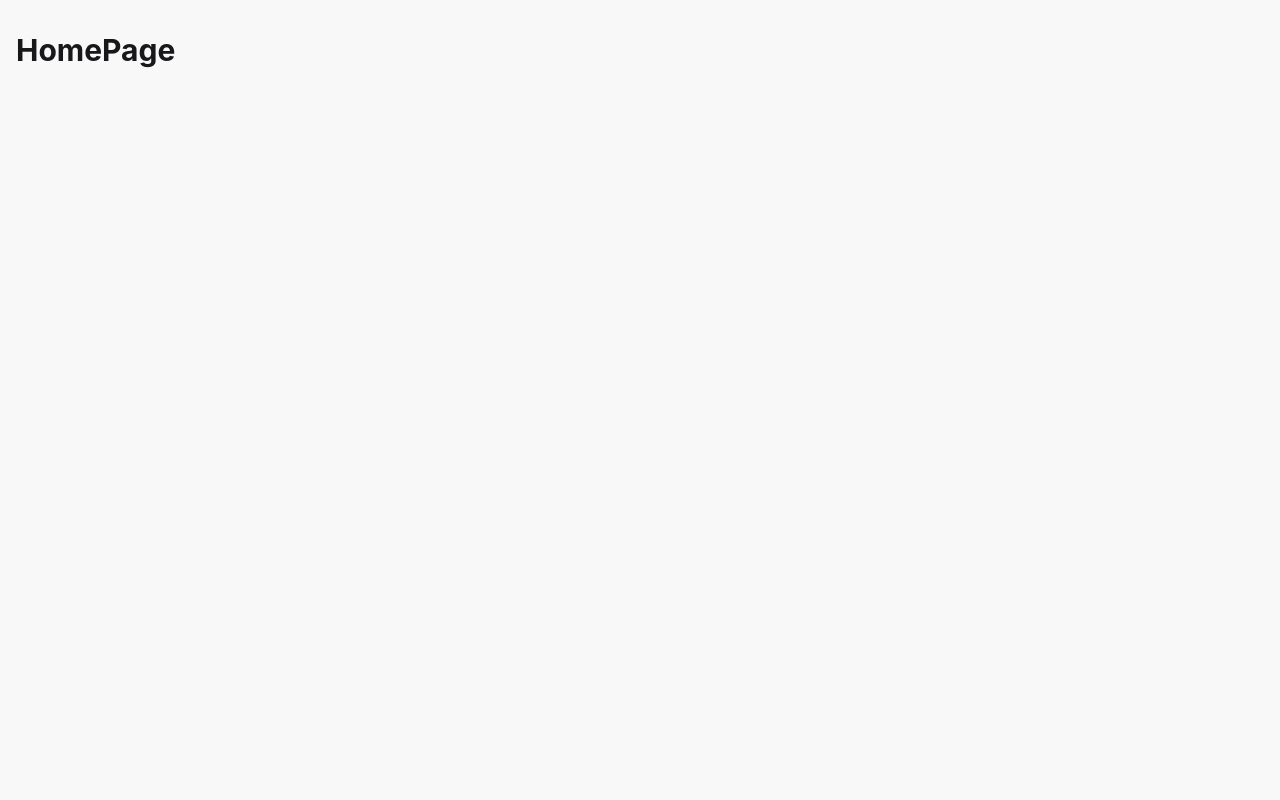
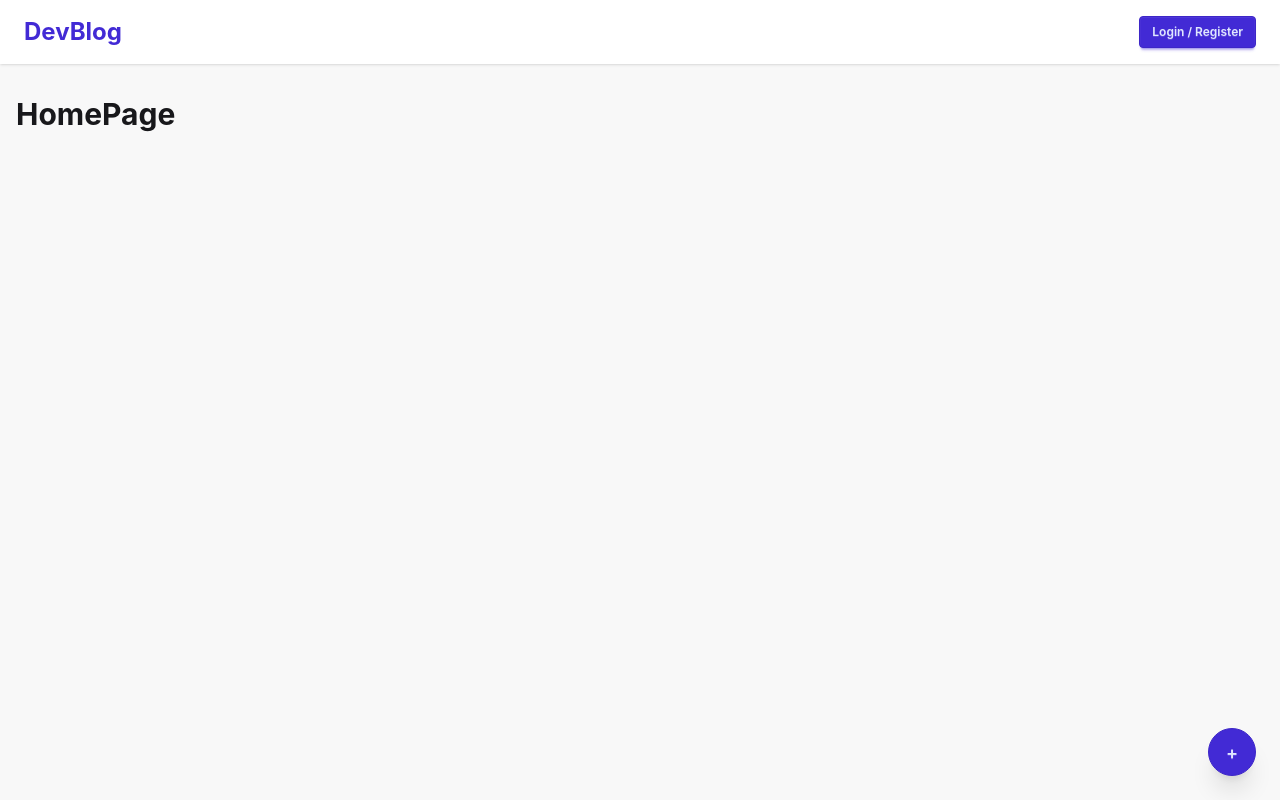
Before and after one commit to AkramGaber/blog-app, a React (Vite) app: page / in a window 1280 px wide. Built offline with nearby package versions, Linux system fonts and the light colour scheme.

Commit message:
feat: create navigation layout and floating action button to add new post later.

```diff
--- /dev/null
+++ b/src/components/FloatingActionButton.jsx
@@ -0,0 +1,9 @@
+import React from 'react'
+
+export default function FloatingActionButton() {
+  return (
+    <button className='btn btn-primary btn-circle btn-lg fixed bottom-6 right-6 shadow-xl' title='Add New Post'>
+        +
+    </button>
+  )
+}
--- /dev/null
+++ b/src/components/Logo.jsx
@@ -0,0 +1,12 @@
+import React from 'react'
+import { Link } from 'react-router-dom'
+
+export default function Logo() {
+  return (
+    <div>
+        <Link to="/" className='text-2xl font-bold text-primary'>
+            DevBlog
+        </Link>
+    </div>
+  )
+}
--- /dev/null
+++ b/src/components/Navbar.jsx
@@ -0,0 +1,20 @@
+import React from 'react'
+import Logo from './Logo'
+import { Link } from 'react-router-dom'
+
+export default function Navbar() {
+  return (
+    <div className='navbar bg-base-100 shadow-sm'>
+        <div className='container mx-auto px-4 flex'>
+            <div className='flex-1'>
+                <Logo />
+            </div>
+            <div className='flex-none'>
+                <Link to='/auth' className='btn btn-primary btn-sm'>
+                    Login / Register
+                </Link>
+            </div>
+        </div>
+    </div>
+  )
+}
--- a/src/layouts/MainLayout.jsx
+++ b/src/layouts/MainLayout.jsx
@@ -1,12 +1,18 @@
 import React from 'react'
 import { Outlet } from 'react-router-dom'
+import Navbar from '../components/Navbar'
+import FloatingActionButton from '../components/FloatingActionButton'
 
 export default function MainLayout() {
   return (
     <div className='min-h-screen bg-base-200'>
+        <Navbar />
+
         <main className='container mx-auto px-4 py-8'>
             <Outlet />
         </main>
+
+        <FloatingActionButton />
     </div>
   )
 }
```
